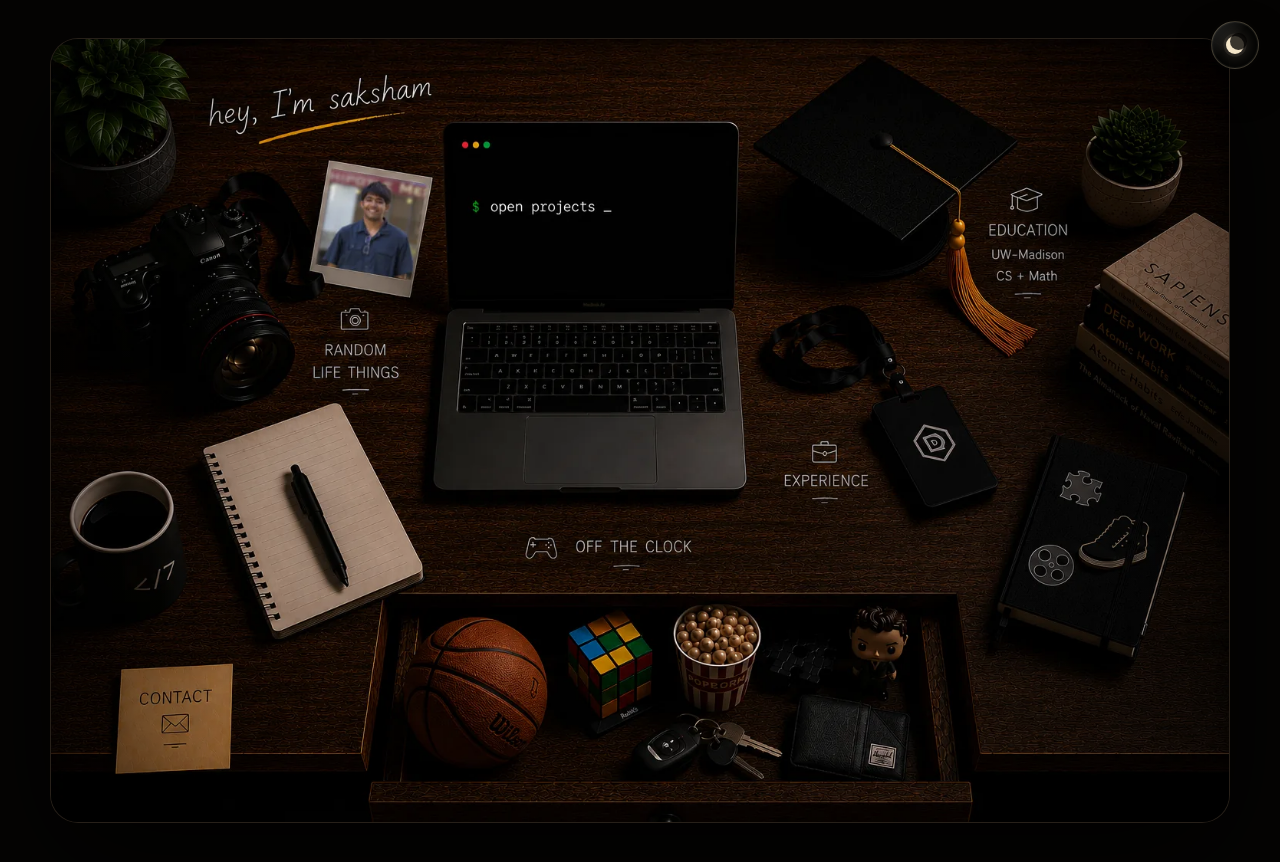
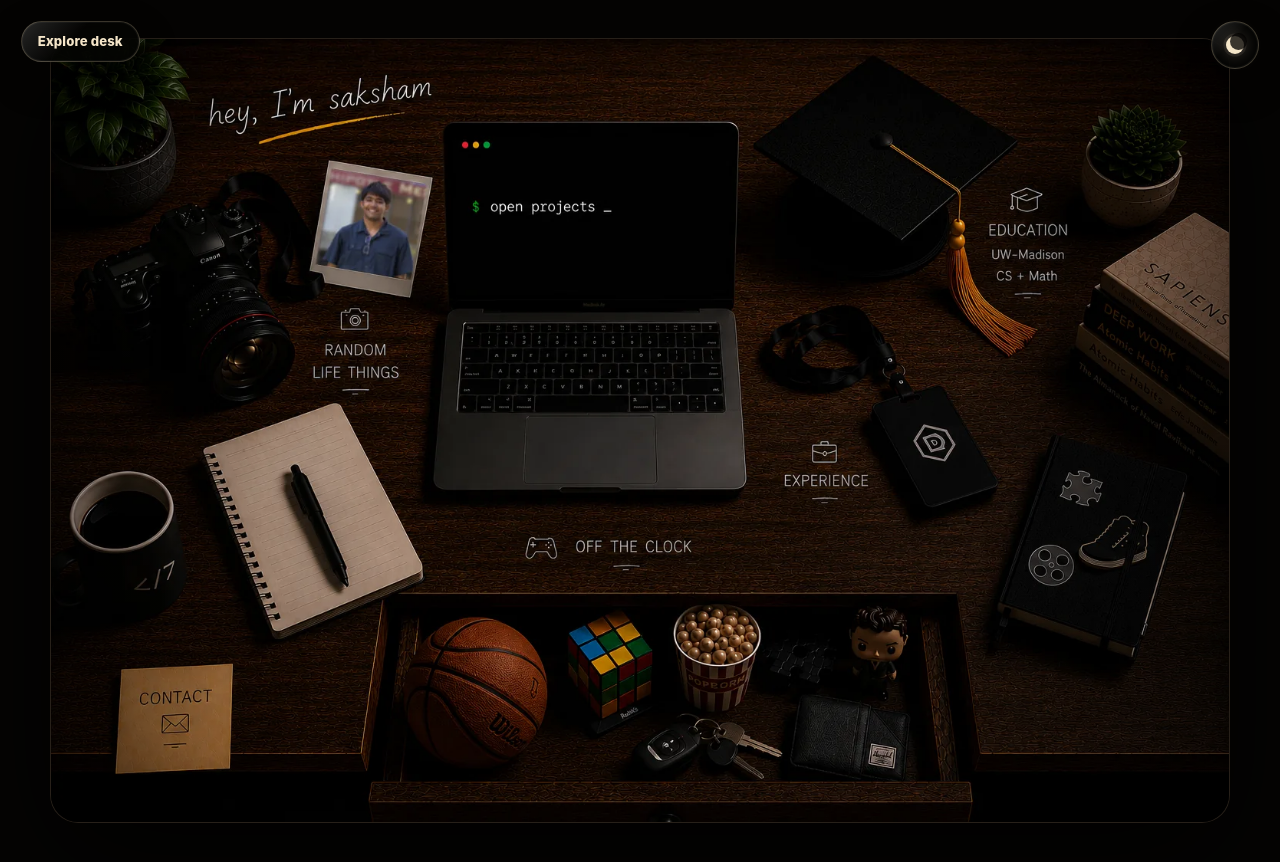
Before and after one commit to sakshamdhuria/personalsite, a React (Vite) app: page / in a window 1280 px wide. Built offline with nearby package versions, Linux system fonts and the light colour scheme.

Commit message:
Add Explore desk mode to reveal clickable hotspot labels.
Introduce a toggle and ? shortcut that highlights section pills with amber glow, without overlay boxes on the desk image.

Co-authored-by: Cursor <cursoragent@cursor.com>

```diff
--- a/src/App.jsx
+++ b/src/App.jsx
@@ -3,6 +3,7 @@ import deskBackground from "./assets/ui/desk-dark.webp";
 import deskLightBackground from "./assets/ui/desk-light.webp";
 import DeskScene from "./components/DeskScene.jsx";
 import DetailPage from "./components/DetailPage.jsx";
+import ExploreDeskToggle from "./components/ExploreDeskToggle.jsx";
 import MobileSectionLinks from "./components/MobileSectionLinks.jsx";
 import ThemeToggle from "./components/ThemeToggle.jsx";
 import { contactLinks } from "./data/contact.js";
@@ -32,6 +33,7 @@ function App() {
   const [routeId, setRouteId] = useState(getRouteId);
   const [deskView, setDeskView] = useState({ x: 0, y: 0, scale: 1 });
   const [theme, setTheme] = useState(getStoredTheme);
+  const [exploreMode, setExploreMode] = useState(false);
   const gestureRef = useRef(null);
   const minScaleRef = useRef(1);
   const suppressClickRef = useRef(false);
@@ -46,6 +48,24 @@ function App() {
   useEffect(() => {
     localStorage.setItem(THEME_STORAGE_KEY, theme);
   }, [theme]);
+
+  useEffect(() => {
+    if (routeId) {
+      return undefined;
+    }
+
+    const handleKeyDown = (event) => {
+      if (event.key !== "?" || event.metaKey || event.ctrlKey || event.altKey) {
+        return;
+      }
+
+      event.preventDefault();
+      setExploreMode((current) => !current);
+    };
+
+    window.addEventListener("keydown", handleKeyDown);
+    return () => window.removeEventListener("keydown", handleKeyDown);
+  }, [routeId]);
 
   useEffect(() => {
     const syncDeskFit = () => {
@@ -173,7 +193,12 @@ function App() {
       return;
     }
 
+    setExploreMode(false);
     goToSection(id);
+  };
+
+  const toggleExploreMode = () => {
+    setExploreMode((current) => !current);
   };
 
   const toggleTheme = () => {
@@ -210,10 +235,12 @@ function App() {
       style={{ "--desk-bg": `url(${selectedDeskBackground})` }}
     >
       <ThemeToggle theme={theme} onToggle={toggleTheme} />
+      <ExploreDeskToggle isActive={exploreMode} onToggle={toggleExploreMode} />
       <DeskScene
         background={selectedDeskBackground}
         deskView={deskView}
         hotspots={hotspots}
+        exploreMode={exploreMode}
         onHotspotClick={handleHotspotClick}
         onTouchStart={handleDeskTouchStart}
         onTouchMove={handleDeskTouchMove}
--- a/src/components/DeskScene.jsx
+++ b/src/components/DeskScene.jsx
@@ -2,6 +2,7 @@ function DeskScene({
   background,
   deskView,
   hotspots,
+  exploreMode,
   onHotspotClick,
   onTouchStart,
   onTouchMove,
@@ -26,10 +27,13 @@ function DeskScene({
             alt="A desk with a laptop, camera, notebook, graduation cap, books, and personal objects."
           />
 
-          <div className="hotspot-layer" aria-label="Interactive desk sections">
+          <div
+            className={`hotspot-layer ${exploreMode ? "is-exploring" : ""}`}
+            aria-label="Interactive desk sections"
+          >
             {hotspots.map((hotspot) => (
               <button
-                className="hotspot"
+                className={`hotspot ${exploreMode ? "is-active" : ""}`}
                 key={hotspot.id}
                 type="button"
                 style={{
--- /dev/null
+++ b/src/components/ExploreDeskToggle.jsx
@@ -0,0 +1,17 @@
+function ExploreDeskToggle({ isActive, onToggle }) {
+  return (
+    <button
+      className={`explore-toggle ${isActive ? "is-active" : ""}`}
+      type="button"
+      aria-pressed={isActive}
+      aria-label={
+        isActive ? "Hide clickable areas on the desk" : "Show clickable areas on the desk"
+      }
+      onClick={onToggle}
+    >
+      {isActive ? "Hide hints" : "Explore desk"}
+    </button>
+  );
+}
+
+export default ExploreDeskToggle;
--- a/src/styles.css
+++ b/src/styles.css
@@ -162,6 +162,51 @@ a {
   transform: translate(-50%, -50%) scale(1);
 }
 
+.explore-toggle {
+  position: fixed;
+  top: clamp(0.8rem, 2vw, 1.3rem);
+  left: clamp(0.8rem, 2vw, 1.3rem);
+  z-index: 10;
+  border: 1px solid var(--toggle-border);
+  border-radius: 999px;
+  padding: 0.72rem 1rem;
+  color: var(--toggle-text);
+  background:
+    linear-gradient(135deg, rgba(255, 255, 255, 0.14), transparent 44%),
+    var(--toggle-bg);
+  box-shadow:
+    0 16px 44px rgba(0, 0, 0, 0.24),
+    0 0 0 1px rgba(255, 255, 255, 0.04) inset;
+  cursor: pointer;
+  backdrop-filter: blur(14px);
+  font-size: 0.82rem;
+  font-weight: 800;
+  letter-spacing: 0.01em;
+  transition:
+    background 180ms ease,
+    box-shadow 180ms ease,
+    transform 180ms ease,
+    filter 180ms ease,
+    color 180ms ease;
+}
+
+.explore-toggle:hover,
+.explore-toggle:focus-visible {
+  filter: brightness(1.08);
+  transform: translateY(-1px);
+}
+
+.explore-toggle.is-active {
+  color: #120b02;
+  border-color: rgba(224, 163, 40, 0.42);
+  background:
+    linear-gradient(135deg, rgba(255, 255, 255, 0.24), transparent 44%),
+    var(--amber);
+  box-shadow:
+    0 16px 38px rgba(0, 0, 0, 0.26),
+    0 0 0 1px rgba(255, 255, 255, 0.08) inset;
+}
+
 .hero {
   position: relative;
   display: grid;
@@ -275,10 +320,71 @@ a {
 }
 
 .hotspot:hover span,
-.hotspot:focus-visible span,
+.hotspot:focus-visible span {
+  opacity: 1;
+  transform: translate(-50%, -0.55rem);
+}
+
 .hotspot.is-active span {
   opacity: 1;
-  transform: translate(-50%, -0.55rem);
+  transform: translate(-50%, -0.72rem) scale(1.06);
+  border-color: rgba(224, 163, 40, 0.62);
+  color: #fff8ea;
+  background:
+    linear-gradient(135deg, rgba(224, 163, 40, 0.34), transparent 58%),
+    rgba(8, 6, 4, 0.88);
+  box-shadow:
+    0 14px 34px rgba(0, 0, 0, 0.36),
+    0 0 0 1px rgba(224, 163, 40, 0.28),
+    0 0 22px rgba(224, 163, 40, 0.28);
+  animation: explore-label-pulse 2.8s ease-in-out infinite;
+}
+
+.page-shell[data-theme="light"] .hotspot.is-active span {
+  border-color: rgba(176, 118, 18, 0.42);
+  color: rgba(24, 14, 4, 0.94);
+  background:
+    linear-gradient(135deg, rgba(255, 236, 190, 0.92), rgba(255, 249, 235, 0.88) 58%),
+    rgba(255, 249, 235, 0.96);
+  box-shadow:
+    0 14px 30px rgba(76, 45, 15, 0.18),
+    0 0 0 1px rgba(176, 118, 18, 0.18),
+    0 0 18px rgba(224, 163, 40, 0.22);
+  animation-name: explore-label-pulse-light;
+}
+
+@keyframes explore-label-pulse {
+  0%,
+  100% {
+    box-shadow:
+      0 14px 34px rgba(0, 0, 0, 0.36),
+      0 0 0 1px rgba(224, 163, 40, 0.28),
+      0 0 18px rgba(224, 163, 40, 0.2);
+  }
+
+  50% {
+    box-shadow:
+      0 16px 38px rgba(0, 0, 0, 0.4),
+      0 0 0 1px rgba(224, 163, 40, 0.42),
+      0 0 28px rgba(224, 163, 40, 0.34);
+  }
+}
+
+@keyframes explore-label-pulse-light {
+  0%,
+  100% {
+    box-shadow:
+      0 14px 30px rgba(76, 45, 15, 0.18),
+      0 0 0 1px rgba(176, 118, 18, 0.18),
+      0 0 16px rgba(224, 163, 40, 0.16);
+  }
+
+  50% {
+    box-shadow:
+      0 16px 34px rgba(76, 45, 15, 0.22),
+      0 0 0 1px rgba(176, 118, 18, 0.28),
+      0 0 24px rgba(224, 163, 40, 0.28);
+  }
 }
 
 .detail-page {
```
